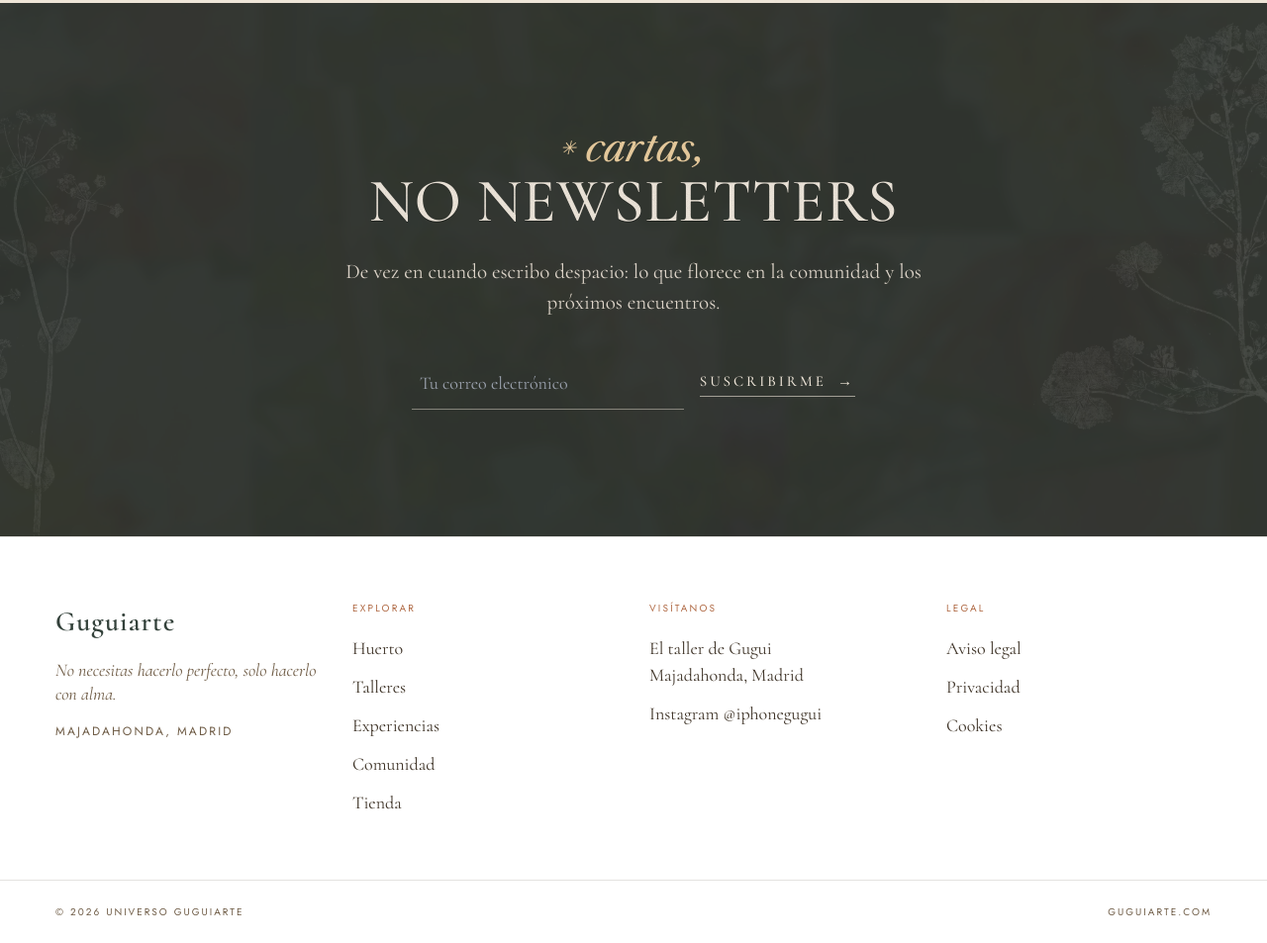
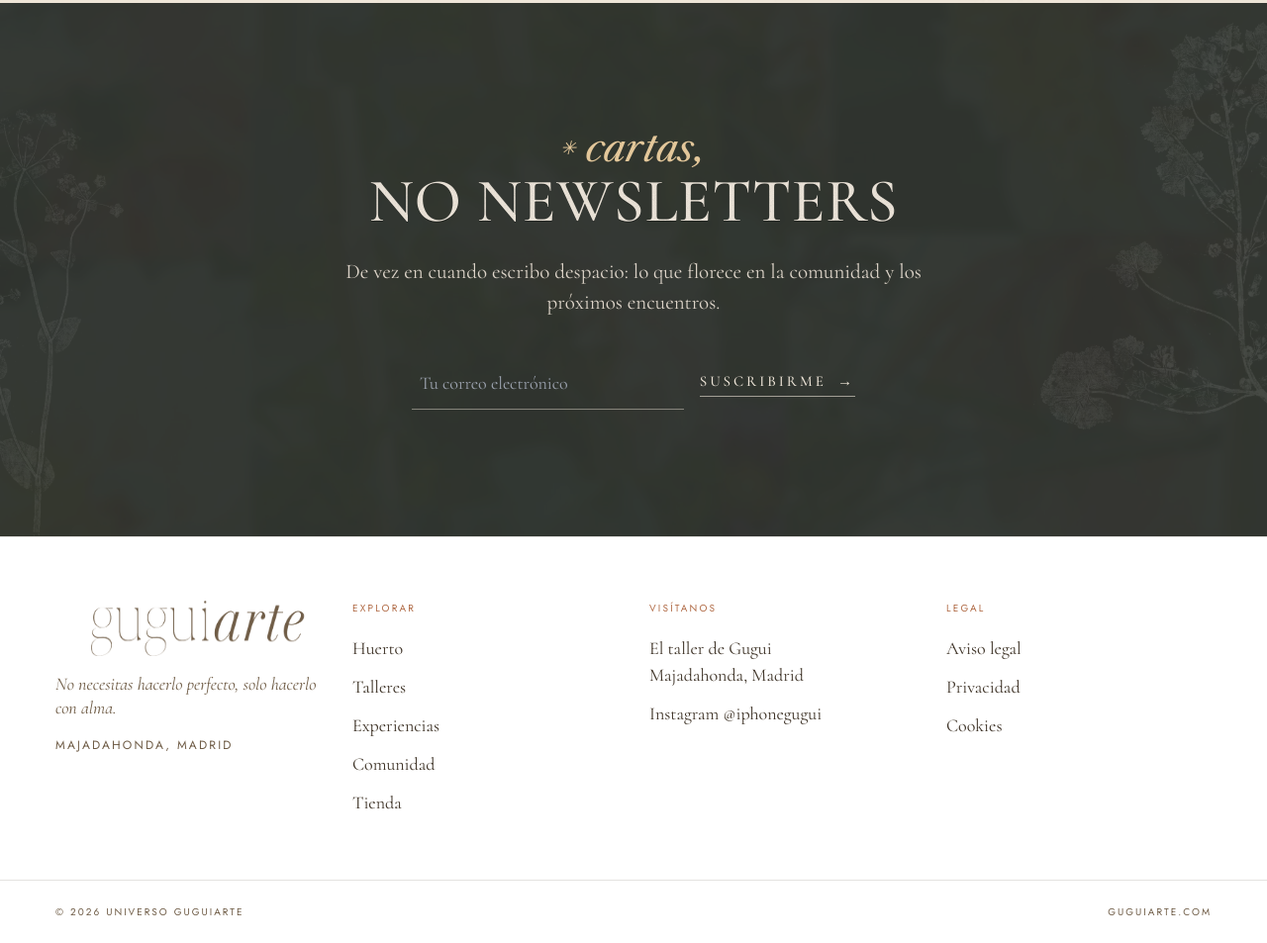
Before and after one commit to diegosanz92/guguiarte-web, a plain HTML site: page comunidad.html in a window 1280 px wide. Shown: the part 3867-4820 px from the top of the page at 99% size. Drawn offline with nearby package versions, Linux system fonts and the light colour scheme.

Commit message:
Logo en el footer en lugar del texto Guguiarte

```diff
--- a/comunidad.html
+++ b/comunidad.html
@@ -311,7 +311,7 @@
 <footer class="w-full bg-white" style="border-top:1px solid rgba(63,52,40,.14);">
   <div class="grid grid-cols-2 md:grid-cols-4 gap-8 px-6 md:px-14 py-16 max-w-[1320px] mx-auto">
     <div class="col-span-2 md:col-span-1 flex flex-col gap-4">
-      <span class="bodoni text-[28px] tracking-[0.04em] font-semibold" style="color:var(--green);">Guguiarte</span>
+      <a href="home_guguiarte_mix.html"><img src="logo_guguiarte.png" alt="Guguiarte" class="h-11 md:h-14 w-auto"/></a>
       <p class="corm italic text-[18px] leading-snug" style="color:var(--soft);">No necesitas hacerlo perfecto, solo hacerlo con alma.</p>
       <p class="sans text-[12px] uppercase tracking-[0.18em]" style="color:var(--soft);">Majadahonda, Madrid</p>
     </div>
```
Also changed, not shown: contacto.html (+1 -1 lines), experiencias.html (+1 -1 lines), home_guguiarte_mix.html (+1 -1 lines), huerto.html (+1 -1 lines), index.html (+1 -1 lines), sobre-gugui.html (+1 -1 lines), taller-flor-prensada.html (+1 -1 lines), talleres.html (+1 -1 lines), tienda.html (+1 -1 lines).
